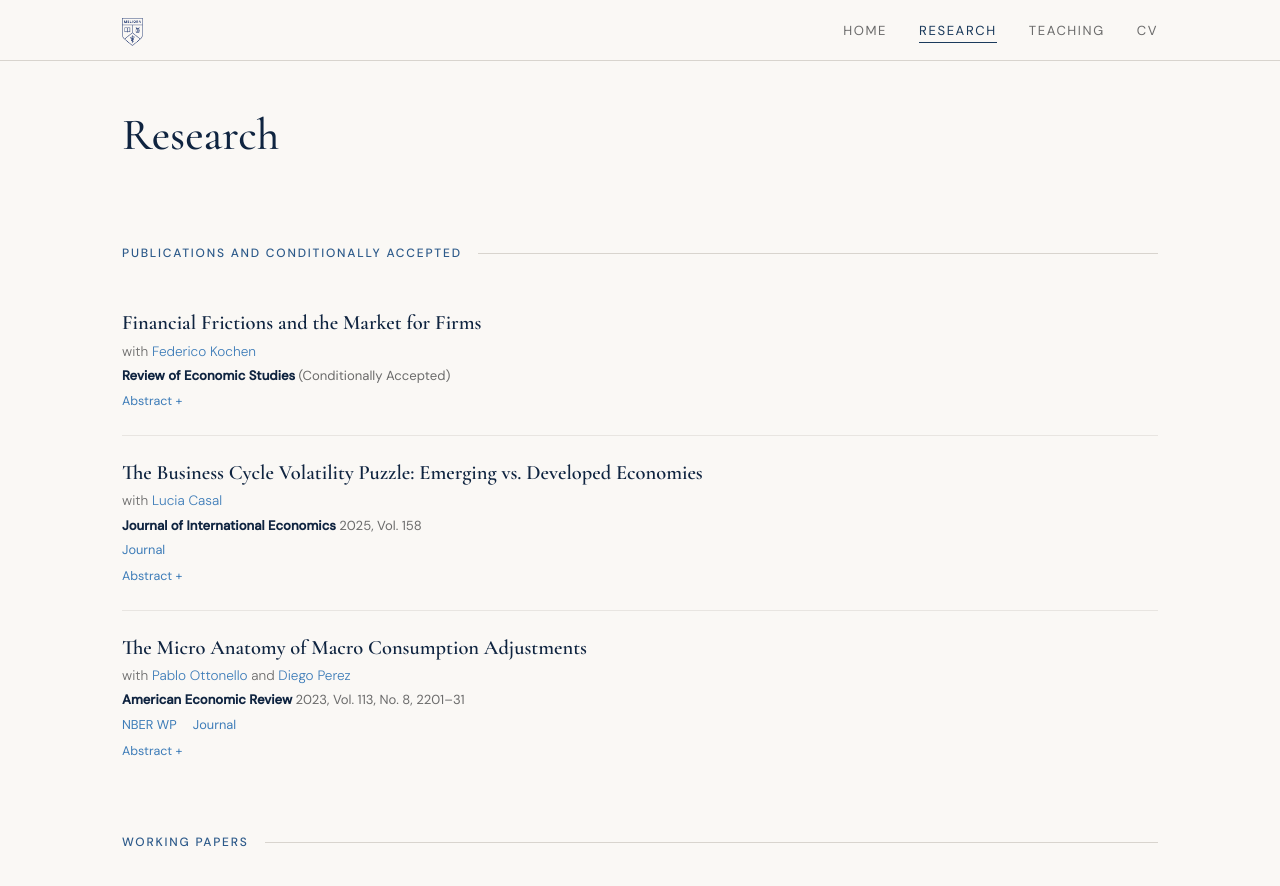
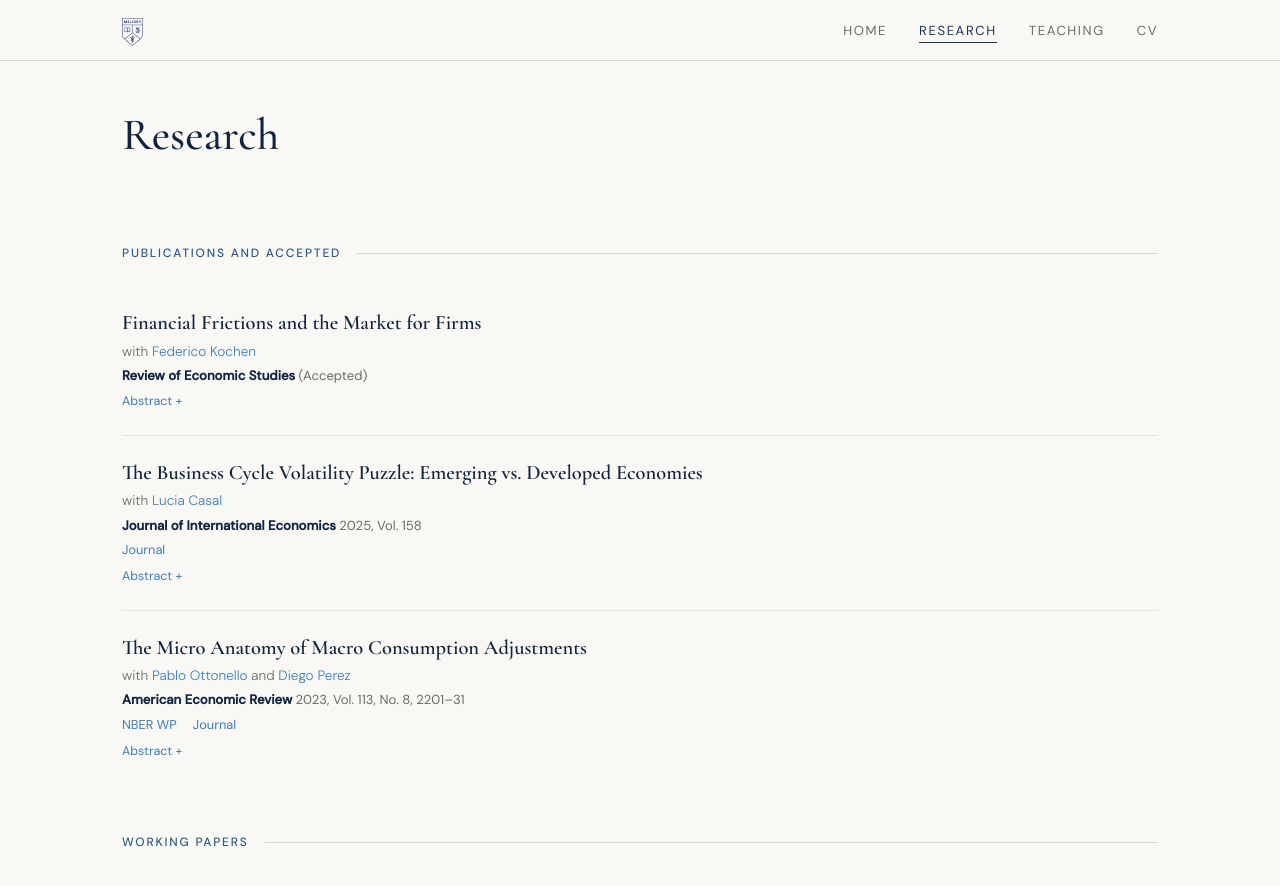
Before and after one commit to rafaguntin/rafaguntin.github.io, a Jekyll site: the page built from research/index.html, in a window 1280 px wide and 900 px high. Shown: the top 886 px of the window. Built offline with Jekyll 4.4.1, drawn with Linux system fonts in a browser that asks for light colours.

Commit message:
Update publication status from 'Conditionally Accepted' to 'Accepted'

```diff
--- a/research/index.html
+++ b/research/index.html
@@ -187,7 +187,7 @@ layout: null
     <!-- PUBLICATIONS -->
     <div class="category">
       <div class="category-header">
-        <span class="category-title">Publications and Conditionally Accepted</span>
+        <span class="category-title">Publications and Accepted</span>
         <div class="category-line"></div>
       </div>
 
@@ -195,7 +195,7 @@ layout: null
         <h3 class="paper-title"><a href="/research/GK_MarketForFirms.pdf">Financial Frictions and the Market for Firms</a></h3>
         <p class="paper-meta">with <a href="https://sites.google.com/view/federicokochen/home">Federico Kochen</a></p>
         <!-- <p class="paper-journal">Conditionally Accepted, Review of Economic Studies</p> -->
-        <p class="paper-journal">Review of Economic Studies <span class="meta">(Conditionally Accepted)</span></p>
+        <p class="paper-journal">Review of Economic Studies <span class="meta">(Accepted)</span></p>
         <span class="abstract-toggle" onclick="toggleAbstract(this)">Abstract +</span>
         <div class="abstract-text">
           We study and quantify the aggregate implications of the trade of firms in the presence of financial frictions. Empirically, we document that one in four U.S. entrepreneurs
```
